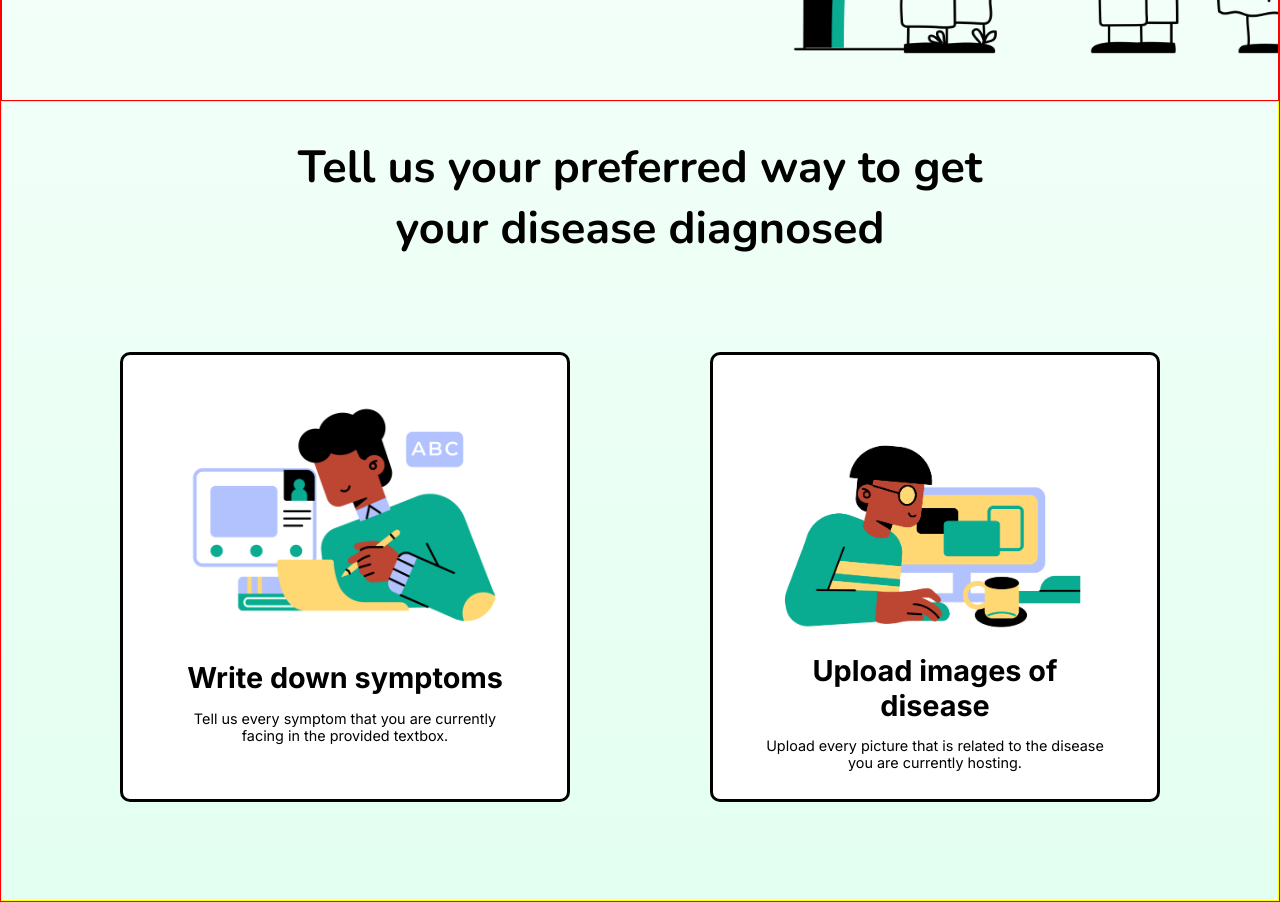
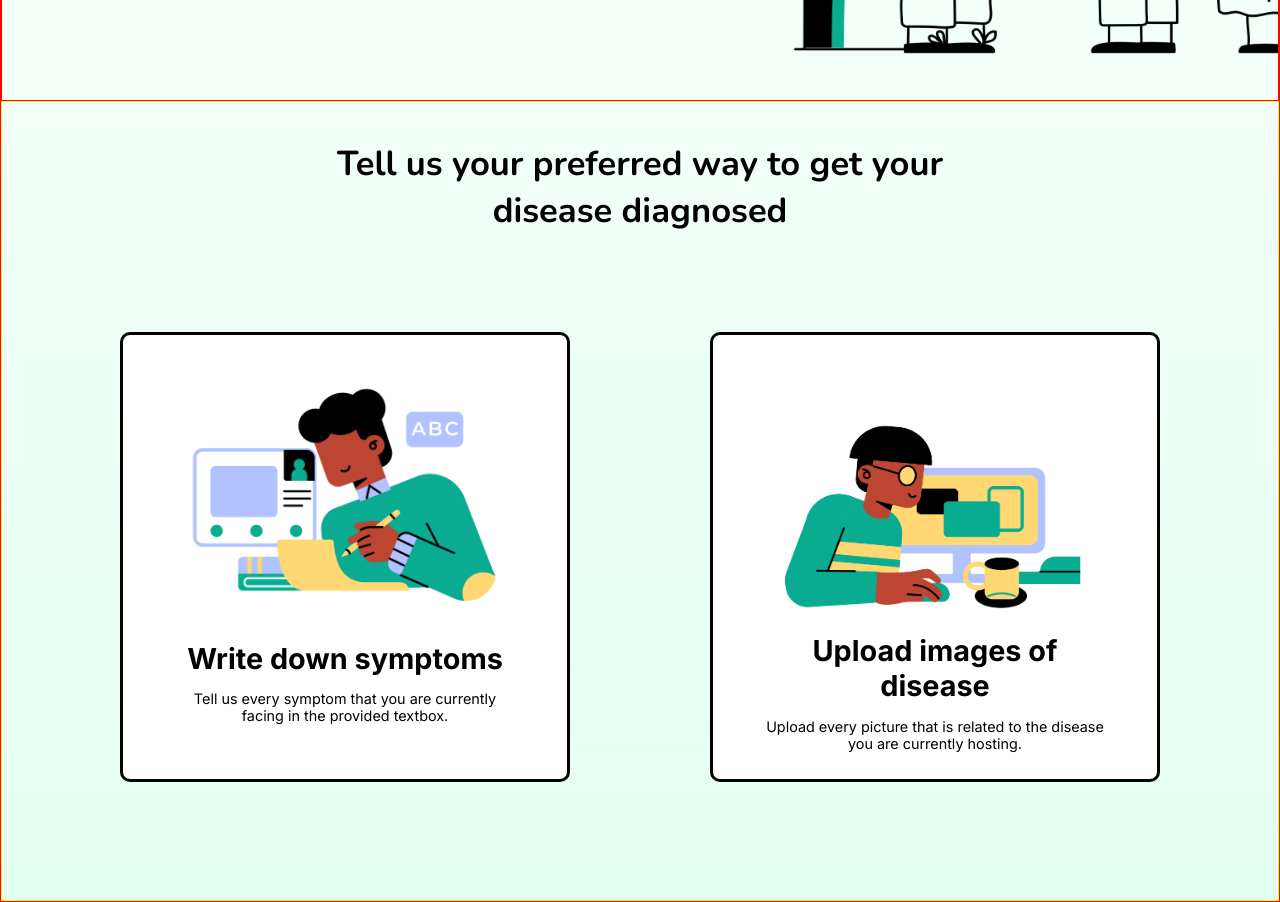
Before and after one commit to MichaelAndreyeshchev/disease-classification-system, a React (Create React App) app: page / in a window 1280 px wide. Shown: the part 780-1682 px from the top of the page. Built offline with nearby package versions, Linux system fonts and the light colour scheme.

Commit message:
feat: add responsive font-size for title

```diff
--- a/src/pages/Home/Home.module.css
+++ b/src/pages/Home/Home.module.css
@@ -34,8 +34,7 @@
 }
 
 .wrapper--row {
-  flex-direction: row;
-  justify-content: space-around;
+  flex-direction: column;
   padding: 3em;
   margin-bottom: auto;
 }
@@ -49,7 +48,7 @@
 }
 
 .title--small {
-  font-size: 45px;
+  font-size: clamp(2rem, 2.7vw, 3rem);
   text-align: center;
   margin: auto 0 1em;
 }
@@ -93,6 +92,7 @@
   width: 450px;
   height: 450px;
   padding: 0 3em 2em;
+  margin: 1em 0;
 
   text-align: center;
 
@@ -116,18 +116,15 @@
 .option__image {
   width: 320px;
   height: 320px;
-  /* border: 1px solid red; */
 }
 
 .option__title {
   margin: -0.5em 0 0.5em;
   font-size: 1.8rem;
-  /* border: 1px solid red; */
 }
 
 .option__description {
   font-size: 0.9rem;
-  /* border: 1px solid red; */
 }
 
 @media screen and (min-width: 1024px) {
@@ -142,4 +139,11 @@
     justify-self: flex-end;
     align-self: flex-end;
   }
+
+  .wrapper--row {
+    flex-direction: row;
+    justify-content: space-around;
+    padding: 3em;
+    margin-bottom: auto;
+  }
 }
```
